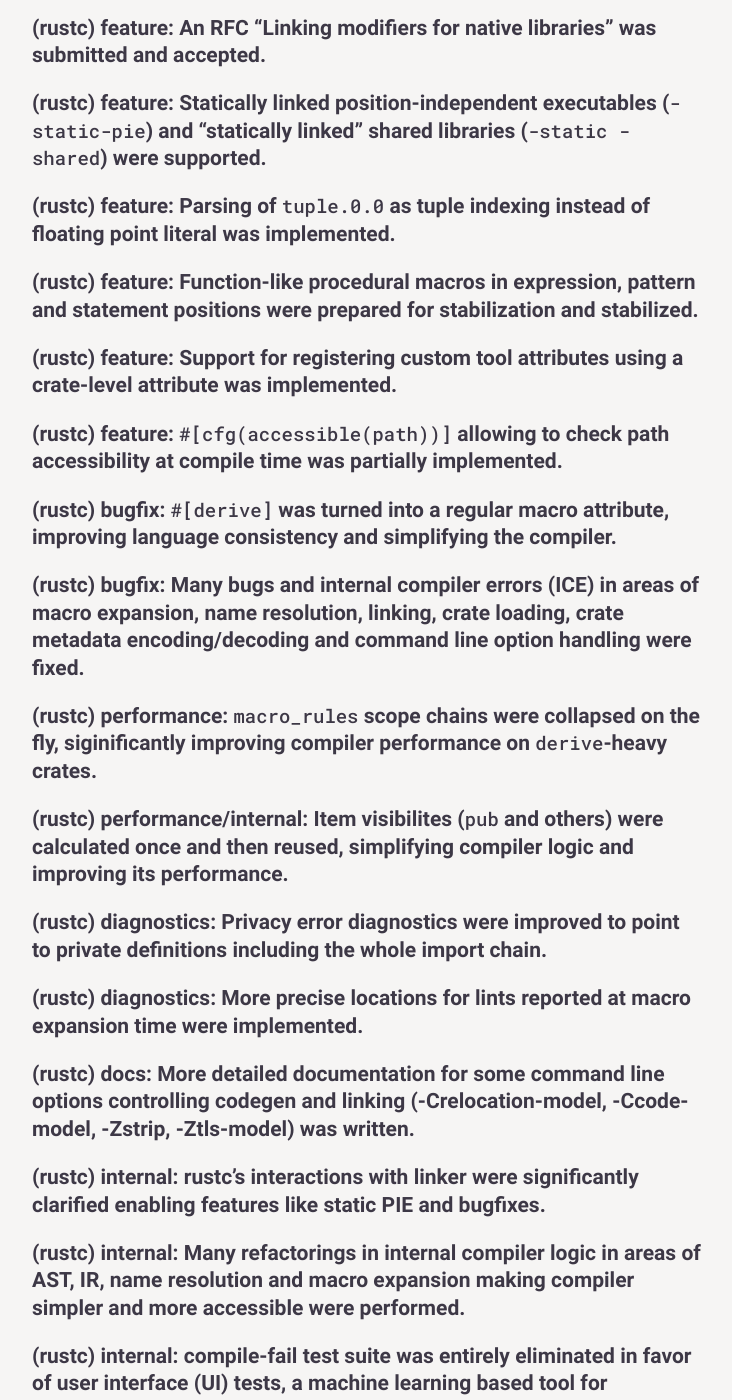
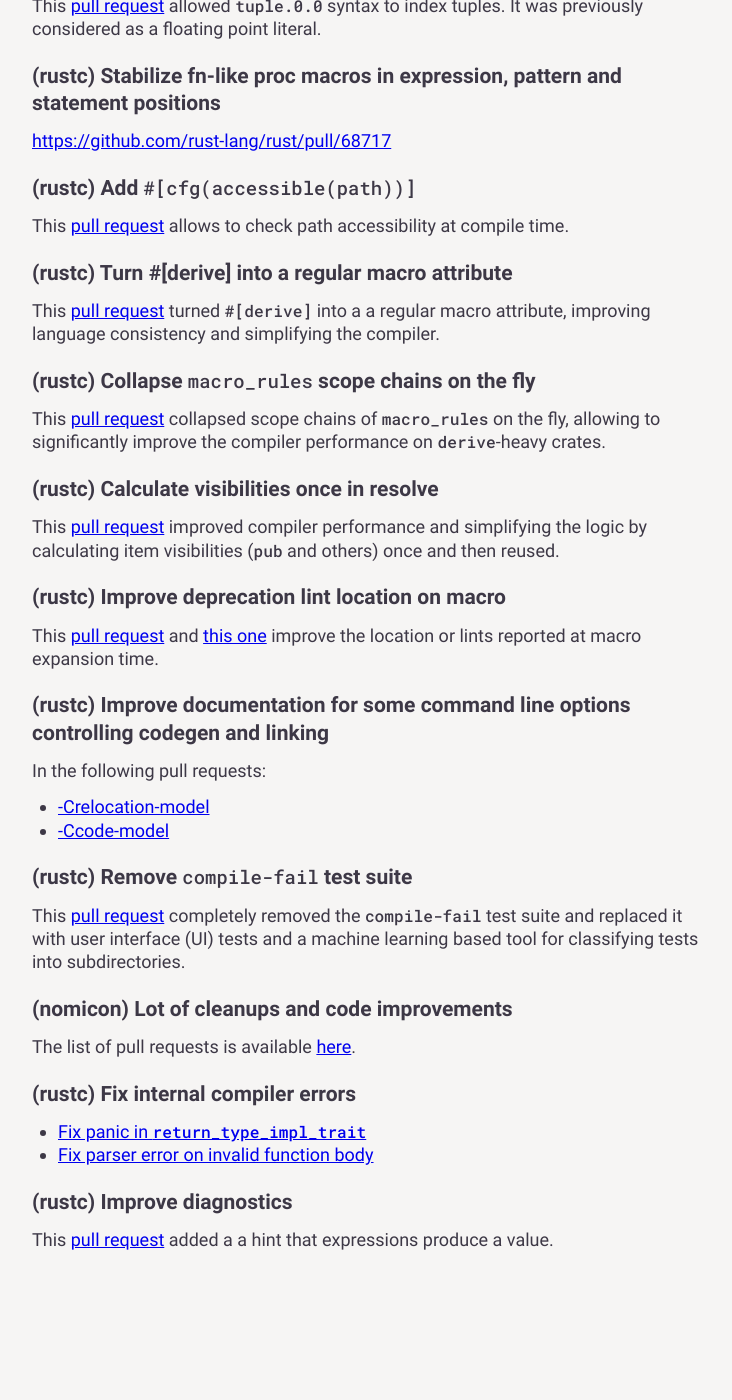
Before and after one commit to yijunyu/trusted-programming.github.io, a Jekyll site: the page built from articles/opensource-contributions.md, in a window 1280 px wide and 1400 px high, scrolled down 10425 px. Shown: the whole window, without its empty margins (273-1005 px from the left). Built offline with Jekyll 4.4.1, drawn with Linux system fonts in a browser that asks for light colours; comment, search, counter and statistics services are not loaded; after the commit the page ends 11726 px from its top, so only the background shows below that; some of the changed text lies outside the part shown.

Commit message:
Clean up contributions and WIP

```diff
--- a/articles/opensource-contributions.md
+++ b/articles/opensource-contributions.md
@@ -103,8 +103,8 @@
 
 This [pull request] added the following functions:
 
- * __system_property_set
- * __system_property_get
+ * `__system_property_set`
+ * `__system_property_get`
 
 And the following constant:
 
@@ -298,98 +298,101 @@
 
 Macros 2.0 adds a new syntax to declare macros. Rustdoc didn't make the difference between the new and old macros and rendered both the same way. This [pull request](https://github.com/rust-lang/rust/pull/86841) fixed it and also fixed the visibility rendering on reexported items.
 
-## Recent contributions by Li Yuan (SparrowLi) and Chen Shuo (SureChen)
-
 ### (stdarch) add neon intrinsics support
 
-  Solved the ARM support issue of the SIMD acceleration library.
-
-### (LLVM codegen) Initiated Discussion about  zero-sized padding
-
-  Solved the ARM support issue of the SIMD acceleration library.
+Solved the ARM support issue of the SIMD acceleration library. You can see the list of the pull requests [here](https://github.com/rust-lang/stdarch/pulls?q=is%3Apr+is%3Amerged+neon+author%3ASparrowLii) and [here](https://github.com/rust-lang/stdarch/pulls?q=is%3Apr+is%3Amerged+neon+author%3ASureChen).
 
 ### (ndarray) Support `no_std`
 
-  Help developers use `ndarray ` in embedded systems
+This [pull request](https://github.com/rust-ndarray/ndarray/pull/864) added the support for `no_std`. The goal is to help developers use `ndarray` in embedded systems.
 
-### (ndarray) Implement `negative strides`  feature
+### (ndarray) Fix memory continuity judgment when stride is negative
 
-  Improve the space utilization of the multidimensional array operation library
+This [pull request](https://github.com/rust-ndarray/ndarray/pull/885) improved the space utilization of the multidimensional array.
 
-### (ndarray) Implement `array broadcast` feature
+### (ndarray) Implement co-broadcasting in operator overloading
 
-  Resolved interactions between arrays of different dimensions
+This [pull request](https://github.com/rust-ndarray/ndarray/pull/898) resolved interactions between arrays of different dimensions. It was followed by this [pull request](https://github.com/rust-ndarray/ndarray/pull/965) to improve this feature's performance.
 
-## Rust compiler and cbindgen features by Vadim Petrochenkov
-### (cbindgen) Generation of Cython bindings for Rust libraries was implemented.
+### (cbindgen) Add support for Cython
 
-### (cbindgen) Generation of compact representation for enums (C/C++ tagged unions) was implemented.
+This [pull request](https://github.com/eqrion/cbindgen/pull/590) added the support to read Cython-compatible source files.
 
-### (cbindgen) Many other smaller improvements to generation of C/C++ headers
- - arbitrary expressions in constants and enum discriminants
- - bitfield annotations
- - lifetime parameters on enums
- - converting usize/isize into size_t/ptrdiff_t
- - `#[cfg]` on fields
- - `sort_by` for constants
+It was followed up by this [pull request](https://github.com/eqrion/cbindgen/pull/619) which added options to specify header and imports.
 
-### (rustc) feature: `#[cfg_eval]` attribute for eagerly expanding `#[cfg]` and `#[cfg_attr]` attributes was implemented.
+### (cbindgen) Small improvements to generation of C/C++ headers
 
-### (rustc) feature: Macro expansions were supported in key-value attributes like `#[doc = include_str!("README.(rustc) md")]`.
+ - [arbitrary expressions in constants and enum discriminants](https://github.com/eqrion/cbindgen/pull/589)
+ - [bitfield annotations](https://github.com/eqrion/cbindgen/pull/611)
+ - [lifetime parameters on enums](https://github.com/eqrion/cbindgen/pull/604)
+ - [converting usize/isize into size_t/ptrdiff_t](https://github.com/eqrion/cbindgen/pull/606)
+ - [`#[cfg]` on fields](https://github.com/eqrion/cbindgen/pull/633)
+ - [`sort_by` for constants](https://github.com/eqrion/cbindgen/pull/587)
 
-### (rustc) feature: A scheme for tracking environment variables used during Rust compilation was designed and implemented, allowing automatic rebuilds on environment variable changes.
+### (rustc) Implement built-in `#[cfg_eval]` attribute
 
-### (rustc) feature: An RFC "Linking modifiers for native libraries" was submitted and accepted.
+This [pull request](https://github.com/rust-lang/rust/pull/82682) eagerly expands `#[cfg]` and `#[cfg_attr]` attributes to avoid `#[derive()]` without arguments being abused as a way to configure input for other attributes.
 
-### (rustc) feature: Statically linked position-independent executables (`-static-pie`) and "statically linked" shared libraries (`-static -shared`) were supported.
+### (rustc) Add support for macro expansions in key-value attributes
 
-### (rustc) feature: Parsing of `tuple.0.0` as tuple indexing instead of floating point literal was implemented.
+This [pull request](https://github.com/rust-lang/rust/pull/78837) allows to call macros in attributes like `#[doc = include_str!("README.md")]`.
 
-### (rustc) feature: Function-like procedural macros in expression, pattern and statement positions were prepared for stabilization and stabilized.
+### (rustc) Add a scheme to track environment variables used during Rust compilation
 
-### (rustc) feature: Support for registering custom tool attributes using a crate-level attribute was implemented.
+This [pull request](https://github.com/rust-lang/rust/pull/71858) allows automatic rebuilds on environment variable changes.
 
-### (rustc) feature: `#[cfg(accessible(path))]` allowing to check path accessibility at compile time was partially implemented.
+### (rustc) Add support for `-static-pie` and `-static-shared`
 
-### (rustc) bugfix: `#[derive]` was turned into a regular macro attribute, improving language consistency and simplifying the compiler.
+This [pull request](https://github.com/rust-lang/rust/pull/71804) added support for statically linked position-independent executables (`-static-pie`) and "statically linked" shared libraries (`-static -shared`).
 
-### (rustc) bugfix: Many bugs and internal compiler errors (ICE) in areas of macro expansion, name resolution, linking, crate loading, crate metadata encoding/decoding and command line option handling were fixed.
+### (rustc) Allow parsing of `tuple.0.0`
 
-### (rustc) performance: `macro_rules` scope chains were collapsed on the fly, siginificantly improving compiler performance on `derive`-heavy crates.
+This [pull request](https://github.com/rust-lang/rust/pull/71322) allowed `tuple.0.0` syntax to index tuples. It was previously considered as a floating point literal.
 
-### (rustc) performance/internal: Item visibilites (`pub` and others) were calculated once and then reused, simplifying compiler logic and improving its performance.
+### (rustc) Stabilize fn-like proc macros in expression, pattern and statement positions
 
-### (rustc) diagnostics: Privacy error diagnostics were improved to point to private definitions including the whole import chain.
+<https://github.com/rust-lang/rust/pull/68717>
 
-### (rustc) diagnostics: More precise locations for lints reported at macro expansion time were implemented.
+### (rustc) Add `#[cfg(accessible(path))]`
 
-### (rustc) docs: More detailed documentation for some command line options controlling codegen and linking (-Crelocation-model, -Ccode-model, -Zstrip, -Ztls-model) was written.
+This [pull request](https://github.com/rust-lang/rust/pull/69870) allows to check path accessibility at compile time.
 
-### (rustc) internal: rustc's interactions with linker were significantly clarified enabling features like static PIE and bugfixes.
+### (rustc) Turn #[derive] into a regular macro attribute
 
-### (rustc) internal: Many refactorings in internal compiler logic in areas of AST, IR, name resolution and macro expansion making compiler simpler and more accessible were performed.
+This [pull request](https://github.com/rust-lang/rust/pull/79078) turned `#[derive]` into a a regular macro attribute, improving language consistency and simplifying the compiler.
 
-### (rustc) internal: compile-fail test suite was entirely eliminated in favor of user interface (UI) tests, a machine learning based tool for classifying tests into subdirectories was implemented.
+### (rustc) Collapse `macro_rules` scope chains on the fly
 
-## Recent Contributions by Yuki Okushi (JohnTitor)
+This [pull request](https://github.com/rust-lang/rust/pull/78826) collapsed scope chains of `macro_rules` on the fly, allowing to significantly improve the compiler performance on `derive`-heavy crates.
 
-### (nomicon) the nomicon cleanups
-https://github.com/rust-lang/nomicon/commits/master?author=JohnTitor&since=20210601
+### (rustc) Calculate visibilities once in resolve
 
-### (rustc) fix ICEs:
+This [pull request](https://github.com/rust-lang/rust/pull/78077) improved compiler performance and simplifying the logic by calculating item visibilities (`pub` and others) once and then reused.
 
-https://github.com/rust-lang/rust/pull/86505
+### (rustc) Improve deprecation lint location on macro
 
-https://github.com/rust-lang/rust/pull/87646
+This [pull request](https://github.com/rust-lang/rust/pull/78999) and [this one](https://github.com/rust-lang/rust/pull/73178) improve the location or lints reported at macro expansion time.
 
-### (rustc) improve diagnostics
+### (rustc) Improve documentation for some command line options controlling codegen and linking
 
-https://github.com/rust-lang/rust/pull/86422
+In the following pull requests:
 
-https://github.com/rust-lang/rust/pull/87566
+ * [-Crelocation-model](https://github.com/rust-lang/rust/pull/71490)
+ * [-Ccode-model](https://github.com/rust-lang/rust/pull/72248)
 
-https://github.com/rust-lang/rust/pull/87607
+### (rustc) Remove `compile-fail` test suite
 
-### (rust-phf) maintain rust-phf crates
+This [pull request](https://github.com/rust-lang/rust/pull/80453) completely removed the `compile-fail` test suite and replaced it with user interface (UI) tests and a machine learning based tool for classifying tests into subdirectories.
 
-https://github.com/rust-phf/rust-phf
+### (nomicon) Lot of cleanups and code improvements
+
+The list of pull requests is available [here](https://github.com/rust-lang/nomicon/commits/master?author=JohnTitor&since=20210601).
+
+### (rustc) Fix internal compiler errors
+
+ * [Fix panic in `return_type_impl_trait`](https://github.com/rust-lang/rust/pull/86505)
+ * [Fix parser error on invalid function body](https://github.com/rust-lang/rust/pull/87646)
+
+### (rustc) Improve diagnostics
+
+This [pull request](https://github.com/rust-lang/rust/pull/87607) added a a hint that expressions produce a value.
```
Also changed, not shown: articles/work-in-progress.md (+13 -1 lines).
